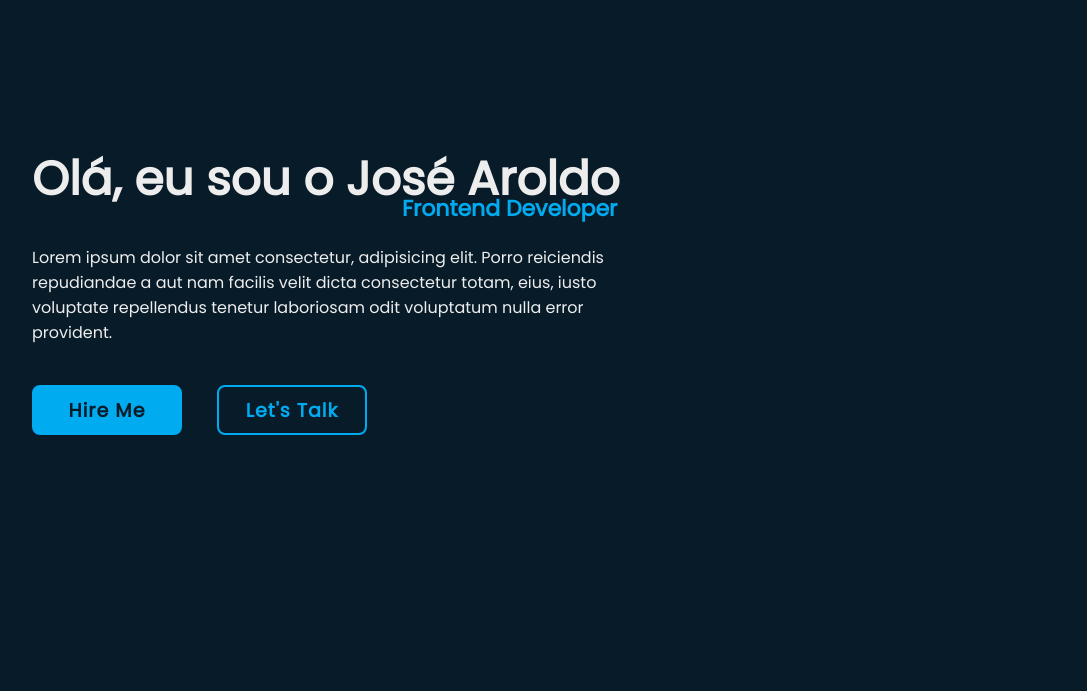
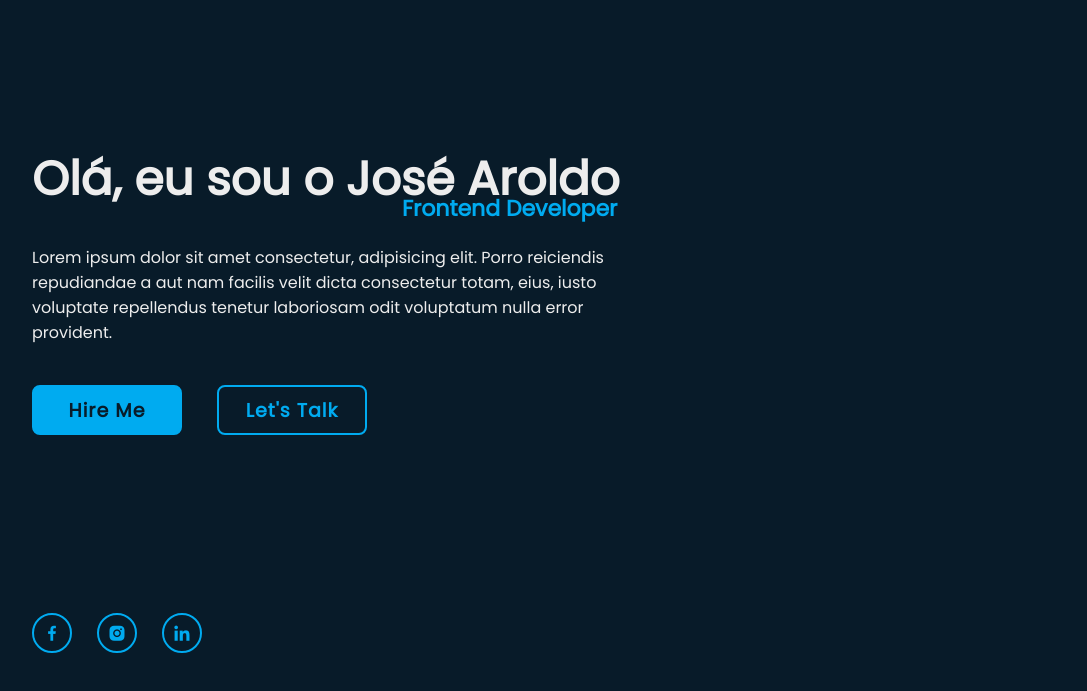
Before and after one commit to zeharoldoparente/personal_site, a plain HTML site: page index.html in a window 1280 px wide. Shown: the part 107-798 px from the top of the page, without its empty margins (96-1183 px from the left). Drawn offline with nearby package versions, Linux system fonts and the light colour scheme.

Commit message:
lading page complete

```diff
--- a/index.html
+++ b/index.html
@@ -9,6 +9,10 @@
       <link rel="preconnect" href="https://fonts.gstatic.com" crossorigin />
       <link
          href="https://fonts.googleapis.com/css2?family=Poppins&display=swap"
+         rel="stylesheet"
+      />
+      <link
+         href="https://unpkg.com/boxicons@2.1.4/css/boxicons.min.css"
          rel="stylesheet"
       />
       <title>Document</title>
@@ -41,5 +45,11 @@
             <a href="#">Let's Talk</a>
          </div>
       </div>
+
+      <div class="home-sci">
+         <a href="#"><i class='bx bxl-facebook'></i></a>
+         <a href="#"><i class='bx bxl-instagram-alt' ></i></a>
+         <a href="#"><i class='bx bxl-linkedin' ></i></a>
+      </div>
    </section>
 </html>
--- a/style.css
+++ b/style.css
@@ -121,3 +121,46 @@ body {
 .btn-box a:hover::before {
    width: 100%;
 }
+.home-sci {
+   position: absolute;
+   bottom: 40px;
+   width: 170px;
+   display: flex;
+   justify-content: space-between;
+}
+.home-sci a {
+   position: relative;
+   display: inline-flex;
+   justify-content: center;
+   align-items: center;
+   width: 40px;
+   height: 40px;
+   background: transparent;
+   border: 2px solid #00abf0;
+   border-radius: 50%;
+   font-size: 20px;
+   color: #00abf0;
+   text-decoration: none;
+   z-index: 1;
+   overflow: hidden;
+   transition: .5s;
+}
+
+.home-sci a:hover{
+   color: #081b29;
+}
+
+.home-sci a::before {
+   content: "";
+   position: absolute;
+   top: 0;
+   left: 0;
+   width: 0;
+   height: 100%;
+   background: #00abf0;
+   z-index: -1;
+   transition: 0.5s;
+}
+.home-sci a:hover::before {
+   width: 100%;
+}
```
Also changed, not shown: images/logo-white.png.
